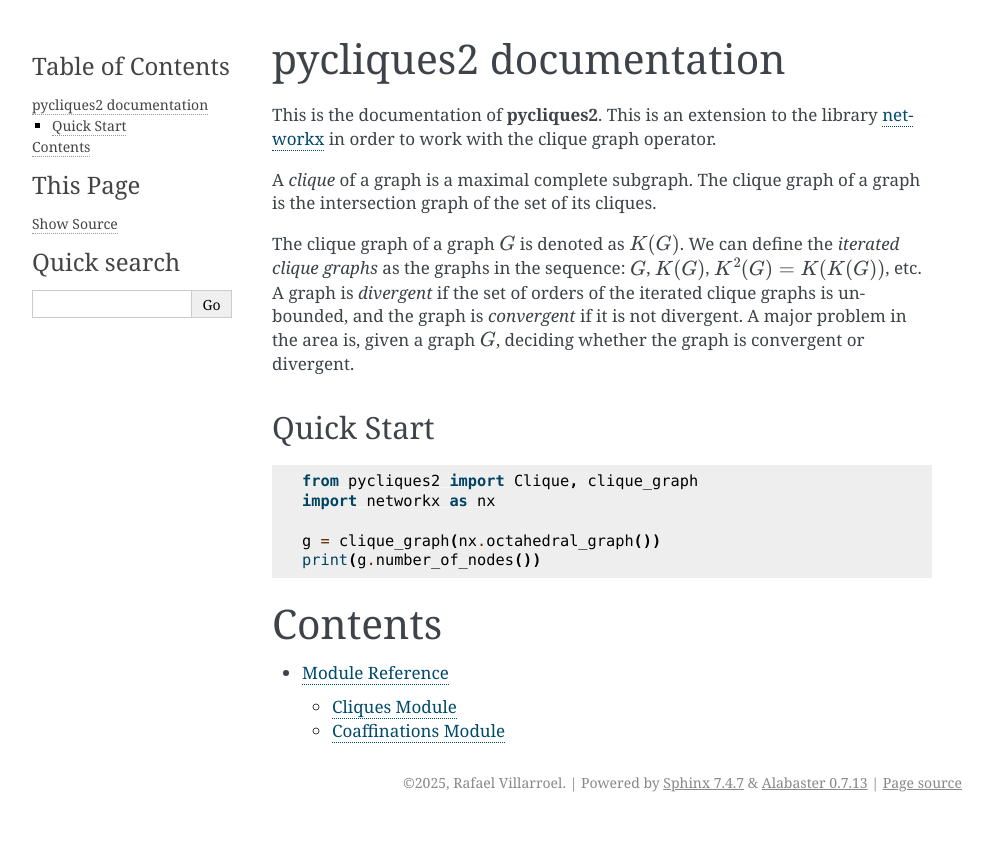
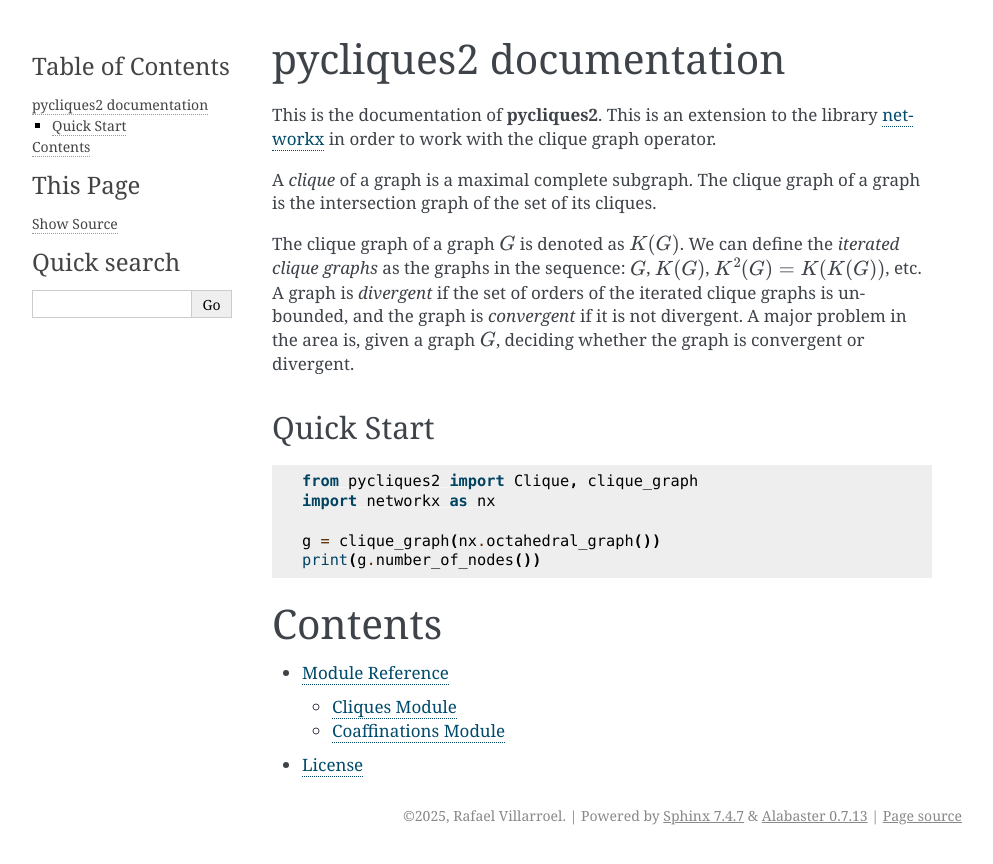
Before and after one commit to rvf0068/pycliques2, a Sphinx documentation site: the page built from docs/source/index.rst, in a window 1280 px wide. Shown: the top 864 px of the page, without its empty margins (148-1141 px from the left). Built offline with Sphinx 7.4.7, drawn with Linux system fonts in a browser that asks for light colours.

Commit message:
chore: Add MIT license

```diff
--- a/docs/source/index.rst
+++ b/docs/source/index.rst
@@ -26,3 +26,4 @@
    :maxdepth: 2
 
    Module Reference <api/modules>
+   License <license>
--- /dev/null
+++ b/docs/source/license.rst
@@ -0,0 +1,5 @@
+License
+=======
+
+.. include:: ../../LICENSE
+   :literal:
--- a/pyproject.toml
+++ b/pyproject.toml
@@ -3,6 +3,7 @@
 version = "0.1.0"
 description = "A Python package to study the clique graph operator"
 readme = "README.md"
+license = { file = "LICENSE" }
 authors = [
     { name = "Rafael Villarroel", email = "rvf0068@gmail.com" }
 ]
```
Also changed, not shown: README.md (+4 -0 lines), 1 other file.
